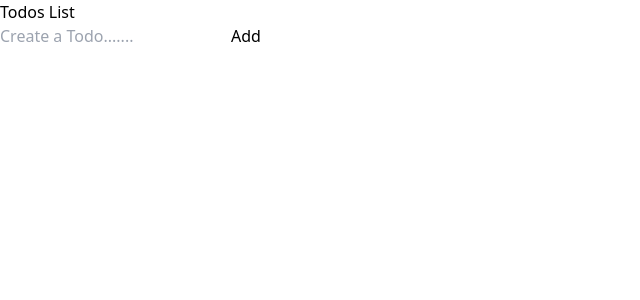
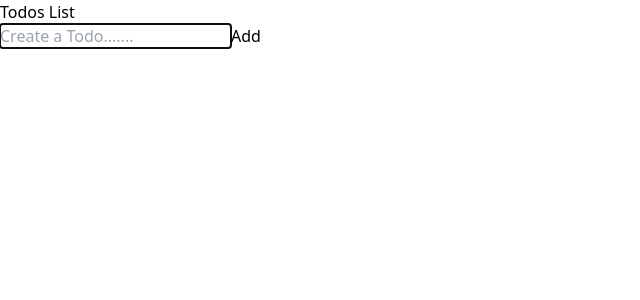
Before and after one commit to JohanSwannie/React-Exercise18, a React (Vite) app: page / in a window 1280 px wide. Shown: the top 300 px of the page, without its empty margins (0-640 px from the left). Built offline with nearby package versions, Linux system fonts and the light colour scheme.

Commit message:
Update TodoAddForm JSX Component

```diff
--- a/src/components/TodoAddForm.jsx
+++ b/src/components/TodoAddForm.jsx
@@ -1,9 +1,16 @@
-import { useState } from "react";
+import { useState, useRef, useEffect } from "react";
 import { useTodo } from "../contexts/TodoContext";
 
 function TodoAddForm() {
   const [todo, setTodo] = useState("");
+
+  const addToDoMessage = useRef();
+
   const { addTodo } = useTodo();
+
+  useEffect(() => {
+    addToDoMessage.current.focus();
+  }, []);
 
   const add = (e) => {
     e.preventDefault();
@@ -18,6 +25,7 @@
         placeholder="Create a Todo......."
         className="w-full border placeholder:text-slate-700 border-black/10 px-3 outline-none duration-150 bg-white/20 py-1.5"
         value={todo}
+        ref={addToDoMessage}
         maxLength={100}
         onChange={(e) => setTodo(e.target.value)}
       />
```
